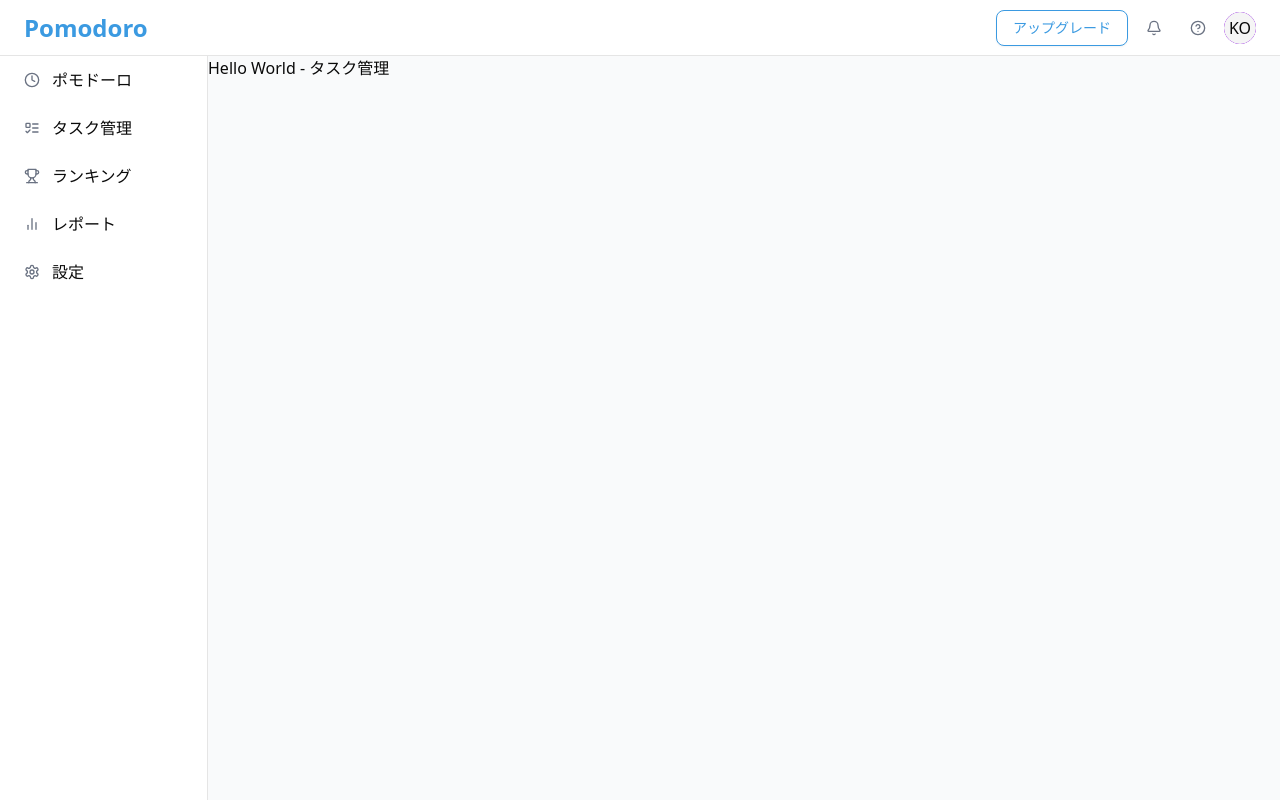
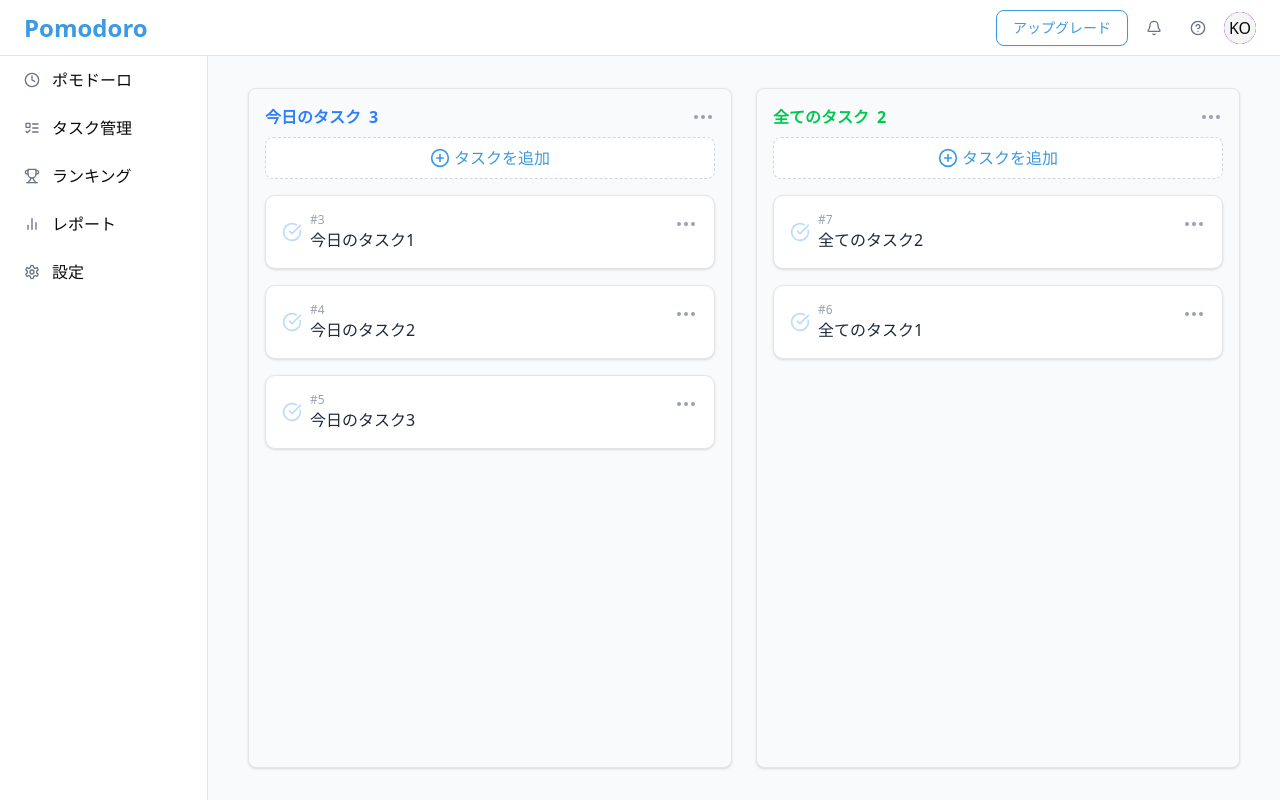
Before and after one commit to komo-o/pomodoro, a Next.js app in the folder web/: page /task-mng in a window 1280 px wide. Built offline with nearby package versions, Linux system fonts and the light colour scheme.

Commit message:
タスクボード作成

```diff
--- a/web/src/app/task-mng/page.tsx
+++ b/web/src/app/task-mng/page.tsx
@@ -1,9 +1,23 @@
 import MainLayout from '@/components/layouts/main-layout'
+import TaskBoard, { Task } from '@/components/features/task-mng/TaskBoard'
+
+const todayTasks: Task[] = [
+  { id: 3, title: '今日のタスク1' },
+  { id: 4, title: '今日のタスク2' },
+  { id: 5, title: '今日のタスク3' }
+]
+const allTasks: Task[] = [
+  { id: 7, title: '全てのタスク2' },
+  { id: 6, title: '全てのタスク1' }
+]
 
 export default function TaskManagementPage() {
   return (
     <MainLayout>
-      <h1>Hello World - タスク管理</h1>
+      <div className="flex h-full w-full gap-2 px-8 py-8">
+        <TaskBoard title="今日のタスク" count={todayTasks.length} color="text-blue-500" tasks={todayTasks} />
+        <TaskBoard title="全てのタスク" count={allTasks.length} color="text-green-500" tasks={allTasks} />
+      </div>
     </MainLayout>
   )
 }
--- /dev/null
+++ b/web/src/components/features/task-mng/TaskBoard.tsx
@@ -0,0 +1,47 @@
+import { MoreHorizontal, PlusCircle, CheckCircle } from 'lucide-react'
+
+export interface Task {
+  id: number
+  title: string
+}
+
+interface TaskBoardProps {
+  title: string
+  count: number
+  color: string
+  tasks: Task[]
+}
+
+const TaskBoard = ({ title, count, color, tasks }: TaskBoardProps) => {
+  return (
+    <div className="mx-2 min-w-md flex-1 rounded-md border bg-gray-50 p-4 shadow-sm">
+      <div className="mb-2 flex items-center justify-between">
+        <div className="flex items-center space-x-2">
+          <span className={`text-base font-bold ${color}`}>{title}</span>
+          <span className={`text-base font-bold ${color}`}>{count}</span>
+        </div>
+        <MoreHorizontal className="text-gray-400" />
+      </div>
+      <button className="mb-4 flex w-full items-center justify-center rounded-md border border-dashed border-gray-300 bg-white py-2 font-medium text-[#3B9AE1] hover:bg-blue-50">
+        <PlusCircle className="mr-1 h-5 w-5" />
+        タスクを追加
+      </button>
+      <div className="space-y-4">
+        {tasks.map((task) => (
+          <div key={task.id} className="flex items-start justify-between rounded-lg border bg-white p-4 shadow">
+            <div className="flex items-center space-x-2">
+              <CheckCircle className="h-5 w-5 text-blue-200" />
+              <div>
+                <div className="text-xs font-medium text-gray-400">#{task.id}</div>
+                <div className="text-base font-normal text-gray-800">{task.title}</div>
+              </div>
+            </div>
+            <MoreHorizontal className="text-gray-400" />
+          </div>
+        ))}
+      </div>
+    </div>
+  )
+}
+
+export default TaskBoard
```
Also changed, not shown: 1 other file (tests, documents, lock files or other folders).
